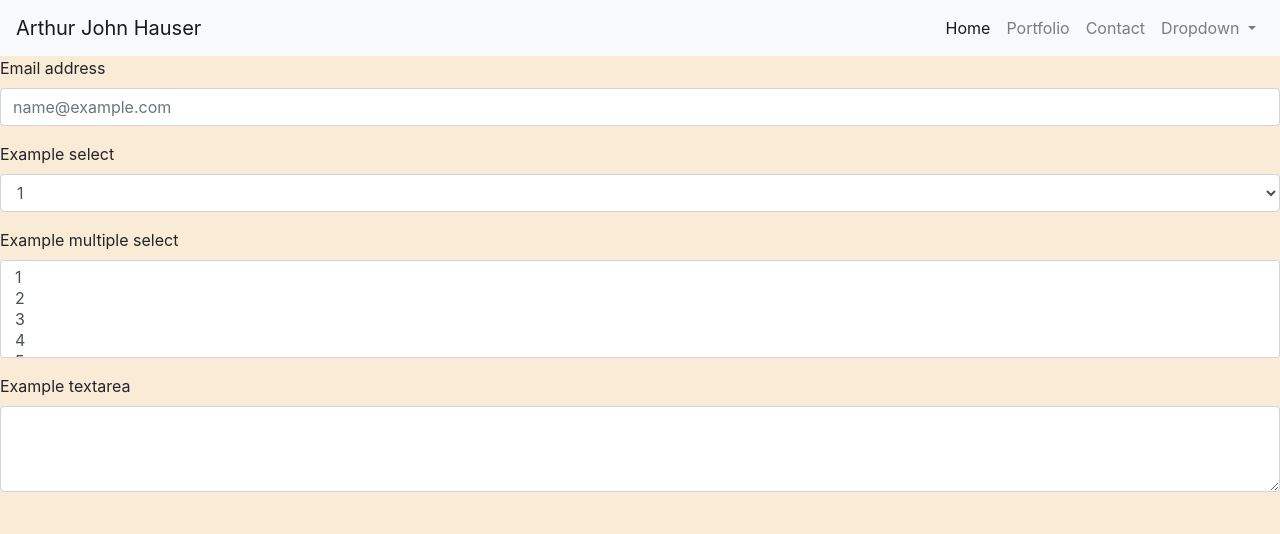
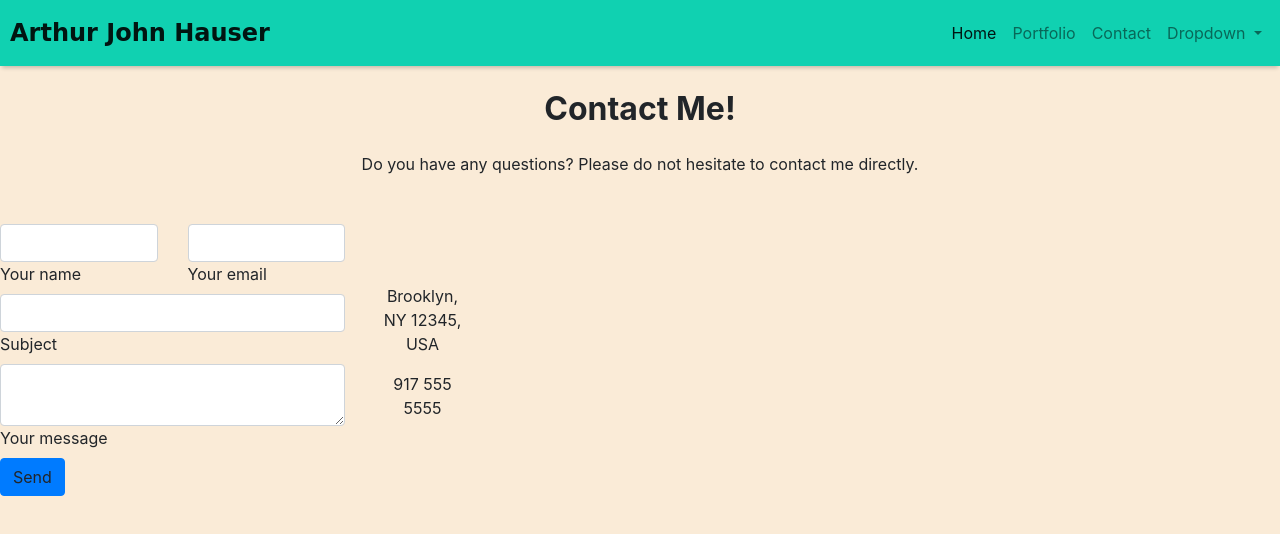
Before and after one commit to ahauser16/homework-week2, a plain HTML site: page contact.html in a window 1280 px wide. Drawn offline with nearby package versions, Linux system fonts and the light colour scheme.

Commit message:
sufficient

```diff
--- a/contact.html
+++ b/contact.html
@@ -19,9 +19,8 @@
 
 <body>
 
-    <container>
-      <nav class="navbar navbar-expand-lg navbar-light bg-light">
-            <a class="navbar-brand" href="#">Arthur John Hauser</a>
+        <nav style="box-shadow: 0 4px 4px -2px rgba(0,0,0,.2); background-color:rgb(16, 209, 177); padding:10px" class="navbar navbar-expand-lg navbar-light bg-light;">
+            <strong style="font-family: 'Permanent Marker', cursive; font-size:x-large" class= "navbar-brand">Arthur John Hauser</strong>
 
                 <button class="navbar-toggler" type="button" data-toggle="collapse" data-target="#navbarNavDropdown" aria-controls="navbarNavDropdown" aria-expanded="false" aria-label="Toggle navigation">
                 <span class="navbar-toggler-icon"></span>
@@ -44,53 +43,113 @@
                         <a class="nav-link dropdown-toggle" href="#" id="navbarDropdownMenuLink" data-toggle="dropdown" aria-haspopup="true" aria-expanded="false">
                         Dropdown
                         </a>
+                        <div class="dropdown-menu" aria-labelledby="navbarDropdownMenuLink">
 
-                  <div class="dropdown-menu" aria-labelledby="navbarDropdownMenuLink">
+                        <!--These links below are under construction!-->
                         <a class="dropdown-item" href="#">Action</a>
                         <a class="dropdown-item" href="#">Another action</a>
                         <a class="dropdown-item" href="#">Hound</a>
                         </div>
                         </li>
                 </ul>
+    </div>
   </nav>
-  </container>
 
-<container>
-    <row rowCont>
-        <form class=formCont>
-            <div class="form-group">
-            <label for="exampleFormControlInput1">Email address</label>
-            <input type="email" class="form-control" id="exampleFormControlInput1" placeholder="name@example.com">
+<!--Section: Contact v.2-->
+<section class="mb-4">
+
+    <!--Section heading-->
+    <h2 class="h1-responsive font-weight-bold text-center my-4">Contact Me!</h2>
+    <!--Section description-->
+    <p class="text-center w-responsive mx-auto mb-5">Do you have any questions? Please do not hesitate to contact me directly.</p>
+
+    <div style="width:500px; align-items: center;" class="row">
+
+        <!--Grid column-->
+        <div class="col-md-9 mb-md-0 mb-5">
+            <form id="contact-form" name="contact-form" action="mail.php" method="POST">
+
+                <!--Grid row-->
+                <div class="row">
+
+                    <!--Grid column-->
+                    <div class="col-md-6">
+                        <div class="md-form mb-0">
+                            <input type="text" id="name" name="name" class="form-control">
+                            <label for="name" class="">Your name</label>
                         </div>
-            <div class="form-group">
-            <label for="exampleFormControlSelect1">Example select</label>
-            <select class="form-control" id="exampleFormControlSelect1">
-                <option>1</option>
-                <option>2</option>
-                <option>3</option>
-                <option>4</option>
-                <option>5</option>
-            </select>
                     </div>
-            <div class="form-group">
-            <label for="exampleFormControlSelect2">Example multiple select</label>
-            <select multiple class="form-control" id="exampleFormControlSelect2">
-                <option>1</option>
-                <option>2</option>
-                <option>3</option>
-                <option>4</option>
-                <option>5</option>
-            </select>
+                    <!--Grid column-->
+
+                    <!--Grid column-->
+                    <div class="col-md-6">
+                        <div class="md-form mb-0">
+                            <input type="text" id="email" name="email" class="form-control">
+                            <label for="email" class="">Your email</label>
                         </div>
-            <div class="form-group">
-            <label for="exampleFormControlTextarea1">Example textarea</label>
-            <textarea class="form-control" id="exampleFormControlTextarea1" rows="3"></textarea>
                     </div>
+                    <!--Grid column-->
+
+                </div>
+                <!--Grid row-->
+
+                <!--Grid row-->
+                <div class="row">
+                    <div class="col-md-12">
+                        <div class="md-form mb-0">
+                            <input type="text" id="subject" name="subject" class="form-control">
+                            <label for="subject" class="">Subject</label>
+                        </div>
+                    </div>
+                </div>
+                <!--Grid row-->
+
+                <!--Grid row-->
+                <div class="row">
+
+                    <!--Grid column-->
+                    <div class="col-md-12">
+
+                        <div class="md-form">
+                            <textarea type="text" id="message" name="message" rows="2" class="form-control md-textarea"></textarea>
+                            <label for="message">Your message</label>
+                        </div>
+
+                    </div>
+                </div>
+                <!--Grid row-->
+
             </form>
-    </row>
 
+            <div class="text-center text-md-left">
+                <a class="btn btn-primary" onclick="document.getElementById('contact-form').submit();">Send</a>
+            </div>
+            <div class="status"></div>
+        </div>
+        <!--Grid column-->
 
-</container>
+        <!--Grid column-->
+        <div class="col-md-3 text-center">
+            <ul class="list-unstyled mb-0">
+                <li><i class="fas fa-map-marker-alt fa-2x"></i>
+                    <p>Brooklyn, NY 12345, USA</p>
+                </li>
+
+                <li><i class="fas fa-phone mt-4 fa-2x"></i>
+                    <p>917 555 5555</p>
+                </li>
+
+                <li><i class="fas fa-envelope mt-4 fa-2x"></i>
+                    <p><houndini@aol class="com"></houndini@aol></p>
+                </li>
+            </ul>
+        </div>
+        <!--Grid column-->
+
+    </div>
+
+</section>
+<!--Section: Contact v.2-->
 
 
 
--- a/style.css
+++ b/style.css
@@ -6,7 +6,7 @@ body {
     background-color: antiquewhite;
 }
 
-.square {
+.redSquare {
     width: 100px;
     height: 100px;
     background-color: firebrick;
@@ -15,4 +15,22 @@ body {
 .para {
     margin:10px;
     padding:20px;
+    font-family: 'EB Garamond', serif;
+    align-items: flex-start;
     }
+
+.category {
+    align-items: flex-start;
+    font-family: 'EB Garamond', serif;
+
+
+
+
+.footer {
+    background-color: #000;
+    position: relative;
+    height: 100px;
+    margin-top: -100px;
+    clear:both;
+
+}
```
Also changed, not shown: index.html (+29 -25 lines), portfolio.html (+4 -41 lines). Lines whose indentation alone changed are shown as unchanged.
